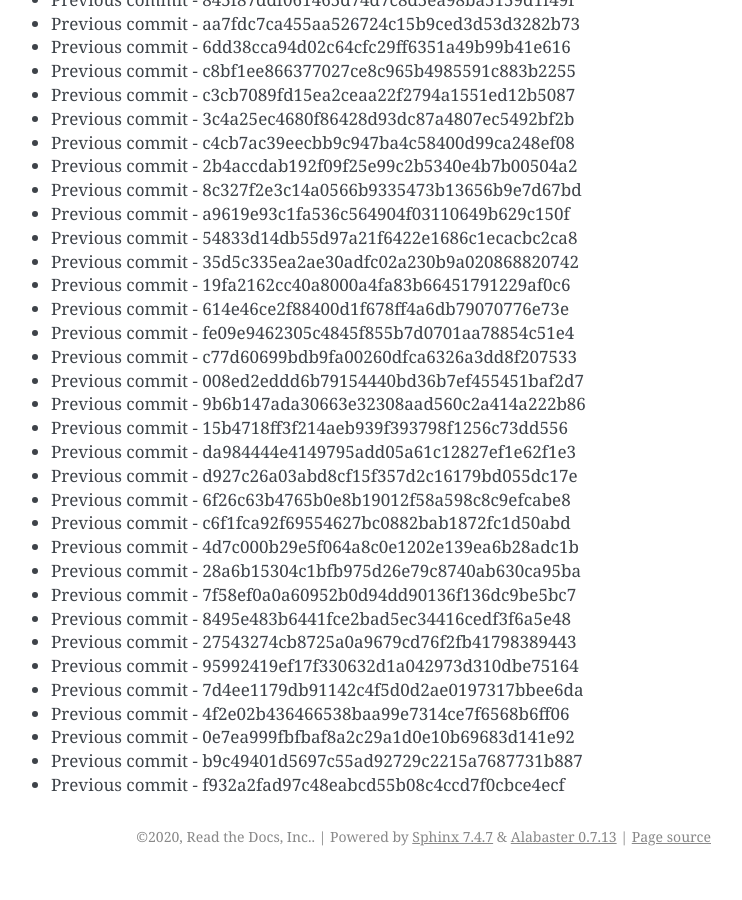
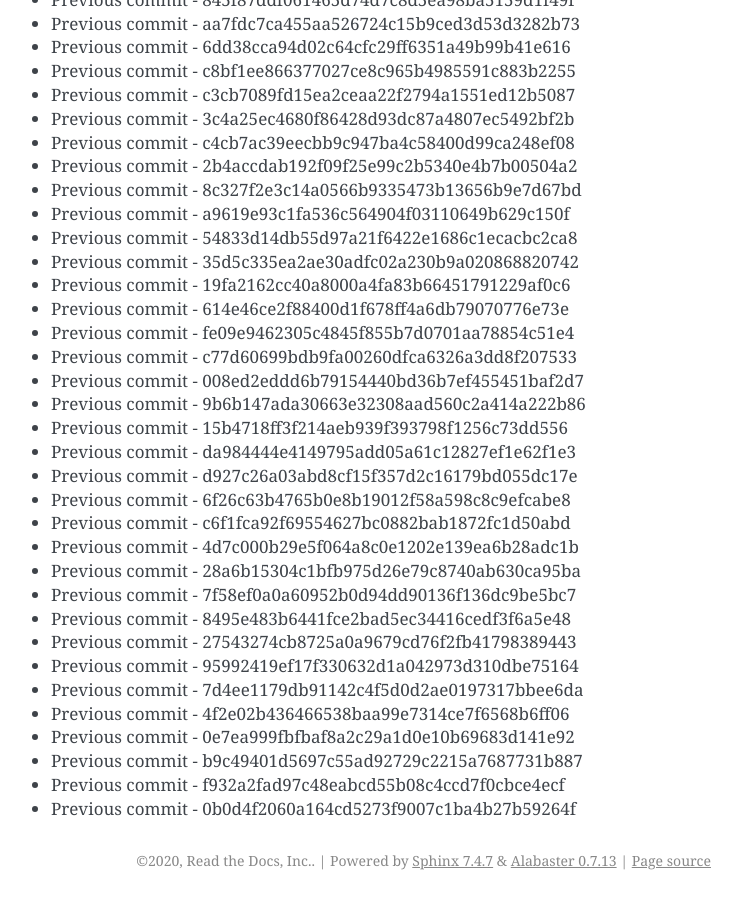
Before and after one commit to readthedocs/rtd-git-stresstest, a Sphinx documentation site: the page built from docs/updates.rst, in a window 1280 px wide and 900 px high, scrolled down 84040 px. Shown: the whole window, without its empty margins (399-1141 px from the left). Built offline with Sphinx 7.4.7, drawn with Linux system fonts in a browser that asks for light colours; before the commit the page ends 84916 px from its top, so only the background shows below that.

Commit message:
Generating commit from previous: 0b0d4f2060a164cd5273f9007c1ba4b27b59264f

```diff
--- a/docs/updates.rst
+++ b/docs/updates.rst
@@ -3563,3 +3563,4 @@ It can be tested for any performance characteristics.
 * Previous commit - 0e7ea999fbfbaf8a2c29a1d0e10b69683d141e92
 * Previous commit - b9c49401d5697c55ad92729c2215a7687731b887
 * Previous commit - f932a2fad97c48eabcd55b08c4ccd7f0cbce4ecf
+* Previous commit - 0b0d4f2060a164cd5273f9007c1ba4b27b59264f
```
